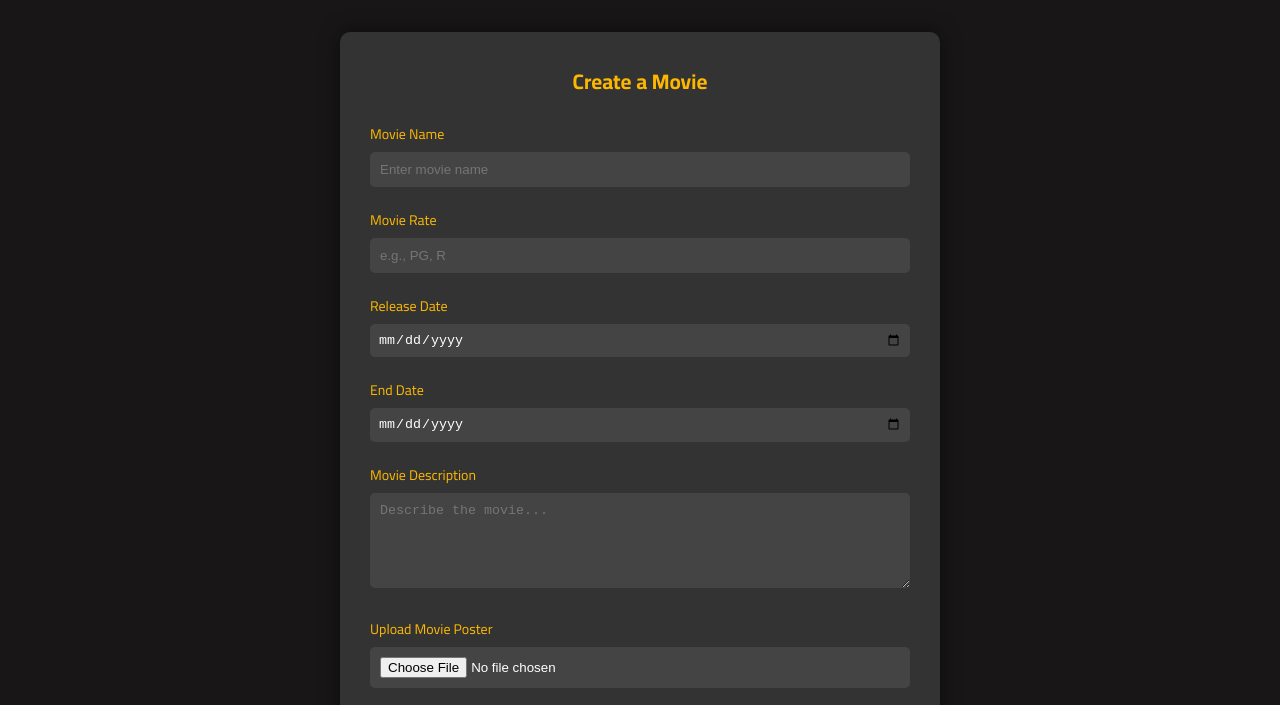
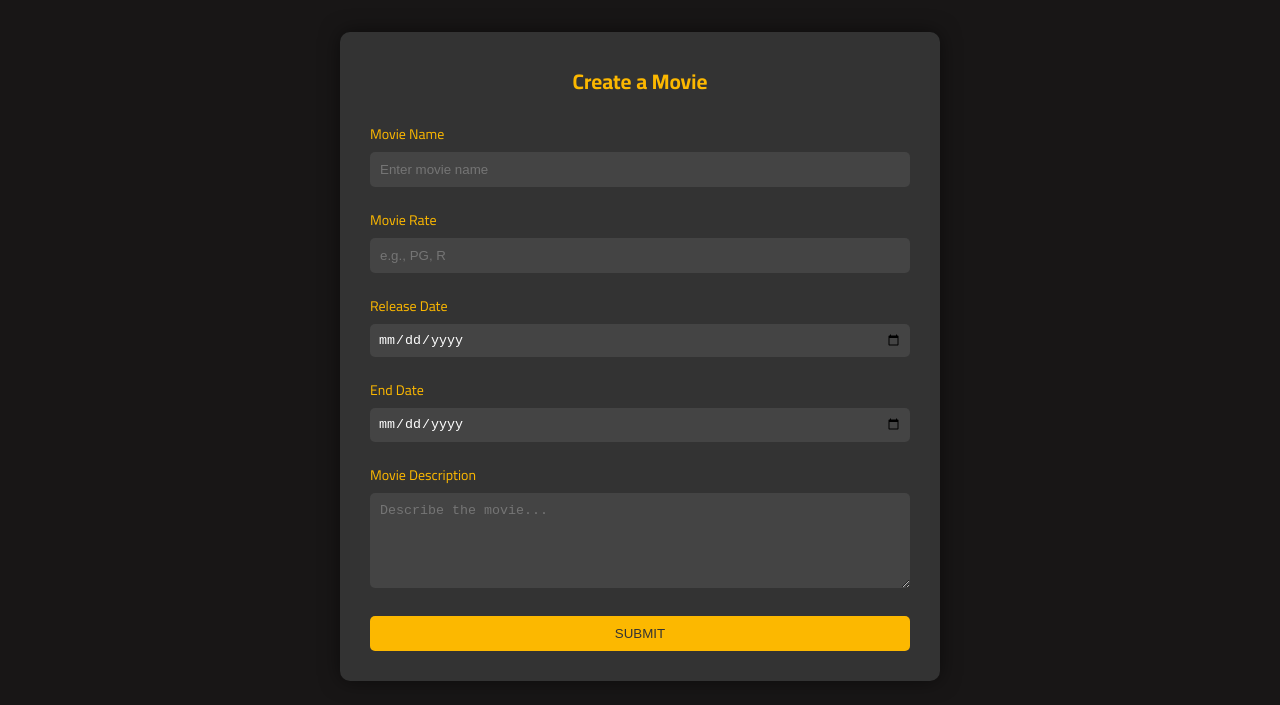
Before and after one commit to winniehhy/Movie_subscription_solidity, a React app: page frontend/pages/addMovie.html in a window 1280 px wide. Shown: the part 78-783 px from the top of the page. Built offline with nearby package versions, Linux system fonts and the light colour scheme.

Commit message:
Add files via upload

```diff
--- a/frontend/pages/addMovie.html
+++ b/frontend/pages/addMovie.html
@@ -84,11 +84,6 @@
             <div class="form-group">
                 <label for="description">Movie Description</label>
                 <textarea id="description" name="description" placeholder="Describe the movie..." rows="5" required></textarea>
-            </div>
-
-            <div class="form-group">
-                <label for="image">Upload Movie Poster</label>
-                <input type="file" id="image" name="image" accept="image/*" required>
             </div>
 
             <button type="submit" class="submit-btn">Submit</button>
```
